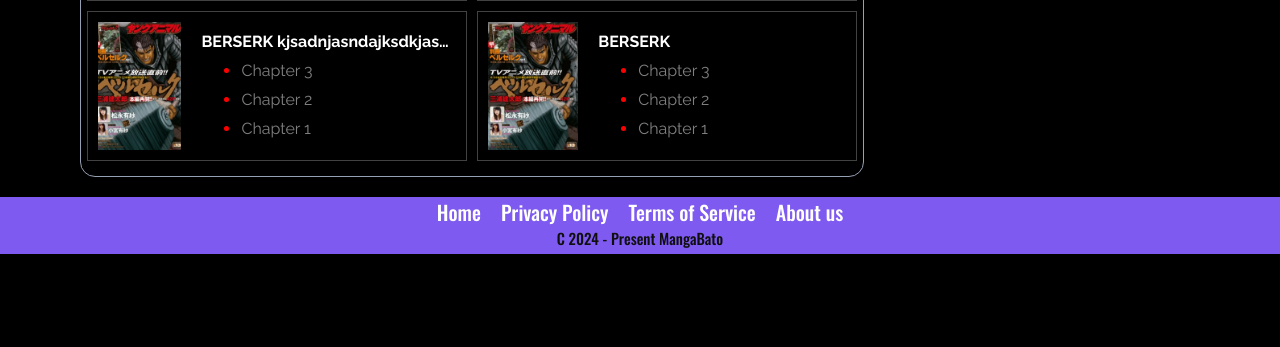
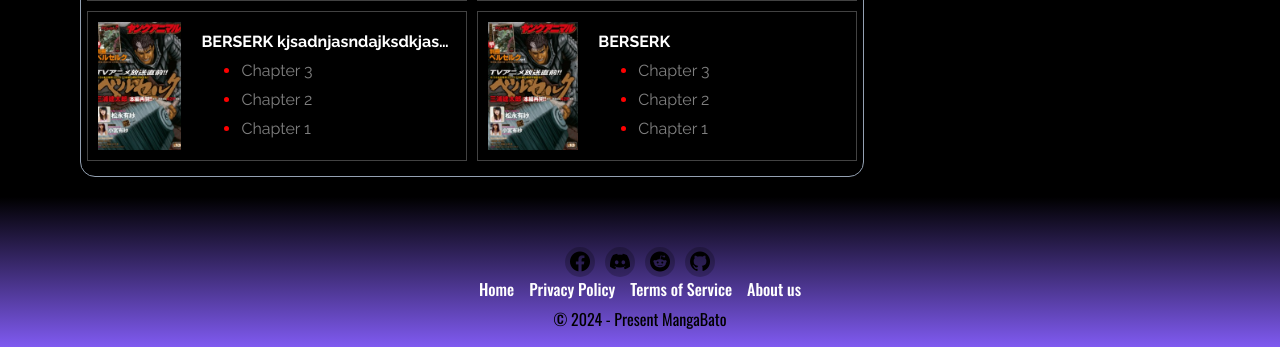
Before and after one commit to Kyazs/MangaBato, a PHP site: page / in a window 1280 px wide. Shown: the part 1038-1385 px from the top of the page. Before the commit the page ends 1292 px from the top, so only its background shows below. Run offline with PHP 8.4, Linux system fonts and the light colour scheme.

Commit message:
improved footer

```diff
--- a/css/footer.css
+++ b/css/footer.css
@@ -1,40 +1,81 @@
-footer {
-    background-color: var(--main-head-color);
-    font-family: "Oswald", sans-serif;
-    font-weight: 500;
-    font-size: 1.25rem;
+footer .footer-container {
+    display: flex;
+    flex-direction: column;
+    margin: 0 auto;
+    background-image: linear-gradient(black, var(--main-head-color));
 }
 
-footer ul {
-    list-style: none;
+footer .footer-container .icons {
+    display: flex;
+    justify-content: center;
+    align-items: end;
+    margin: 0 auto;
+    width: 100vw;
+    height: 10vh;
+    gap: 10px;
+
+}
+
+footer .footer-container .icons a {
+    text-decoration: none;
+    background-color: rgba(0, 0, 0, 0.227);
+    border-radius: 50%;
+    width: 30px;
+    height: 30px;
     display: flex;
     justify-content: center;
     align-items: center;
-    padding-left: 0;
+
 }
 
-footer li {
-    height: 30px;
-    padding-left: 10px;
-    padding-right: 10px;
+footer .footer-container .icons a i {
+    display: flex;
+    justify-content: center;
+    align-items: center;
+    font-size: 1.5rem;
+    color: black;
+    margin: 0 1rem;
 }
 
-footer a {
-    height: 100%;
-    text-decoration: none;
-    display: flex;
-    align-items: center;
-    color: white;
+footer .footer-container .icons a i:hover {
+    transform: scale(1.5);
+    transition: 0.3s;
+    color: rgba(255, 255, 255, 0.8);
 }
 
-footer p {
-    text-align: center;
-    color: #0f0f0f;
-    font-size: 15px;
-    padding-bottom: 5px;
+footer .footer-container ul {
+    display: flex;
+    justify-content: center;
+    margin: 0 auto;
+    gap: 15px;
+    padding: 0;
+    width: 100vw;
+    height: 3vh;
+
 }
 
+footer .footer-container ul li {
+    display: flex;
+    justify-content: center;
+    align-items: center;
+}
 
-footer a:hover {
-    color: rgb(0, 0, 0);
+footer .footer-container ul li a {
+    text-decoration: none;
+    color: white;
+    font-weight: 500;
 }
+
+footer .footer-container ul li a:hover {
+    color: rgba(0, 0, 0, 0.8);
+    transform: scale(1.2);
+}
+
+footer .footer-container p {
+    display: flex;
+    justify-content: center;
+    align-items: center;
+    color: black;
+    height: 2vh;
+    margin: 10px 0 20px 0;
+}
--- a/index.html
+++ b/index.html
@@ -10,6 +10,8 @@
         href="https://fonts.googleapis.com/css2?family=Material+Symbols+Outlined:opsz,wght,FILL,GRAD@20..48,100..700,0..1,-50..200" />
     <link rel="stylesheet"
         href="https://fonts.googleapis.com/css2?family=Material+Symbols+Outlined:opsz,wght,FILL,GRAD@24,400,1,0" />
+    <!-- link for the boxicons -->
+    <link href='https://unpkg.com/boxicons@2.1.4/css/boxicons.min.css' rel='stylesheet'>
     <link rel="stylesheet" href="css/style.css">
     <link rel="stylesheet" href="css/navbar.css">
     <link rel="stylesheet" href="css/footer.css">
@@ -20,7 +22,7 @@
 </head>
 
 <body id="home">
-    <!-- NAVBAR -->
+    <!-- !NAVBAR -->
 
     <nav class="responsive-nav">
         <div class="sidebar">
@@ -292,7 +294,7 @@
             </article>
         </div>
 
-        <!-- RANKING OF MANGA -->
+        <!--! RANKING OF MANGA -->
         <aside class="ranking">
             <!-- topbar -->
             <div class="rtopbar">
@@ -427,14 +429,28 @@
         </aside>
     </div>
 
+    <!-- ! FOOTER -->
     <footer>
+        <div class="footer-container">
+            <!-- ! ICONS FROM BOXICONS -->
+            <div class="icons">
+                <a href="https://www.facebook.com">
+                    <i class='bx bxl-facebook-circle'></i></a>
+                <a href="https://www.discord.com">
+                    <i class='bx bxl-discord-alt'></i></a>
+                <a href="https://www.reddit.com">
+                    <i class='bx bxl-reddit'></i></a>
+                <a href="https://github.com/Kyazs/MangaBato">
+                    <i class='bx bxl-github'></i></a>
+            </div>
             <ul>
                 <li><a href="#">Home</a></li>
                 <li><a href="#">Privacy Policy</a></li>
                 <li><a href="#">Terms of Service</a></li>
                 <li><a href="#">About us</a></li>
             </ul>
-        <p>C 2024 - Present MangaBato</p>
+            <p>© 2024 - Present MangaBato</p>
+        </div>
     </footer>
     <script src="js/navbar.js"></script>
 </body>
```
Lines whose indentation alone changed are shown as unchanged.
